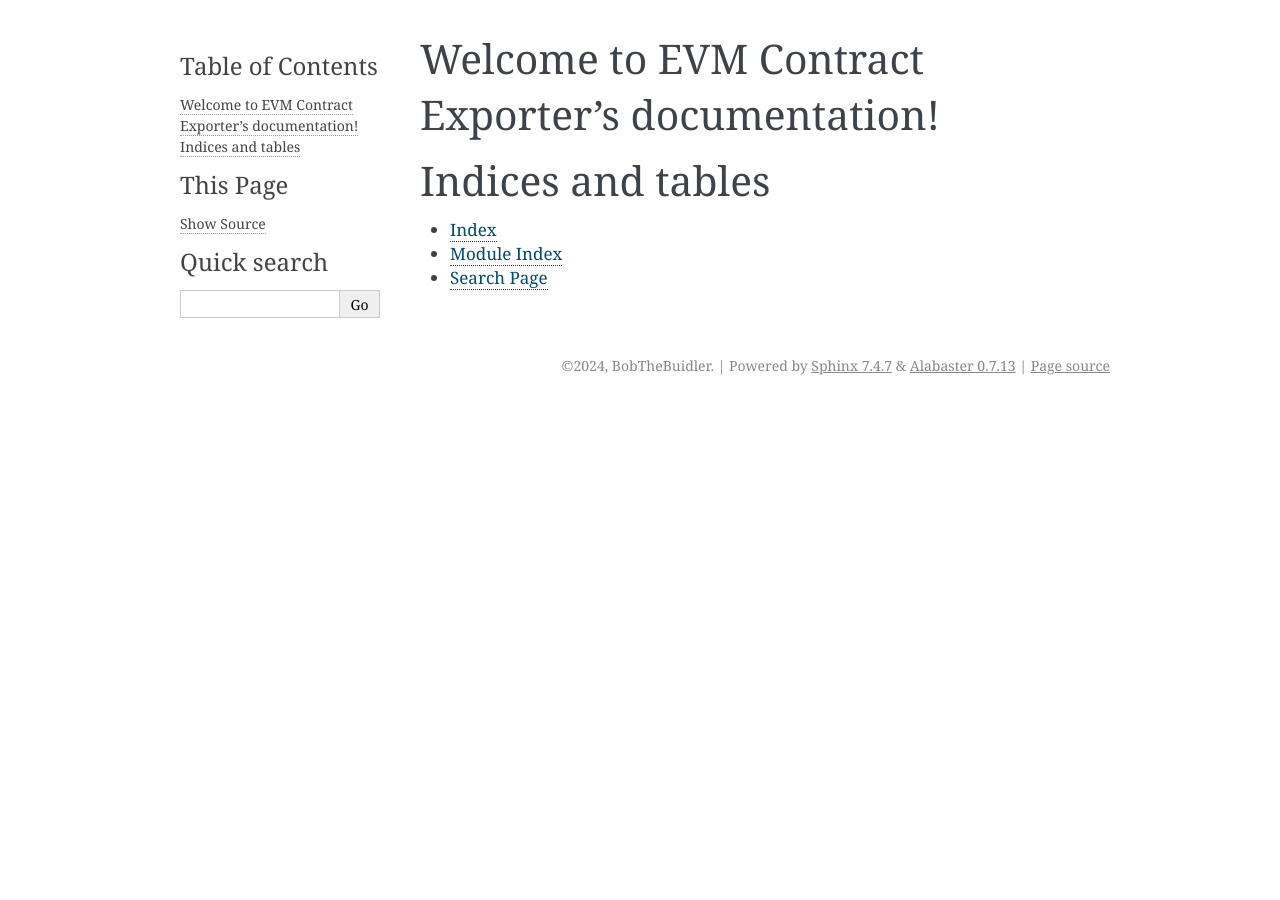
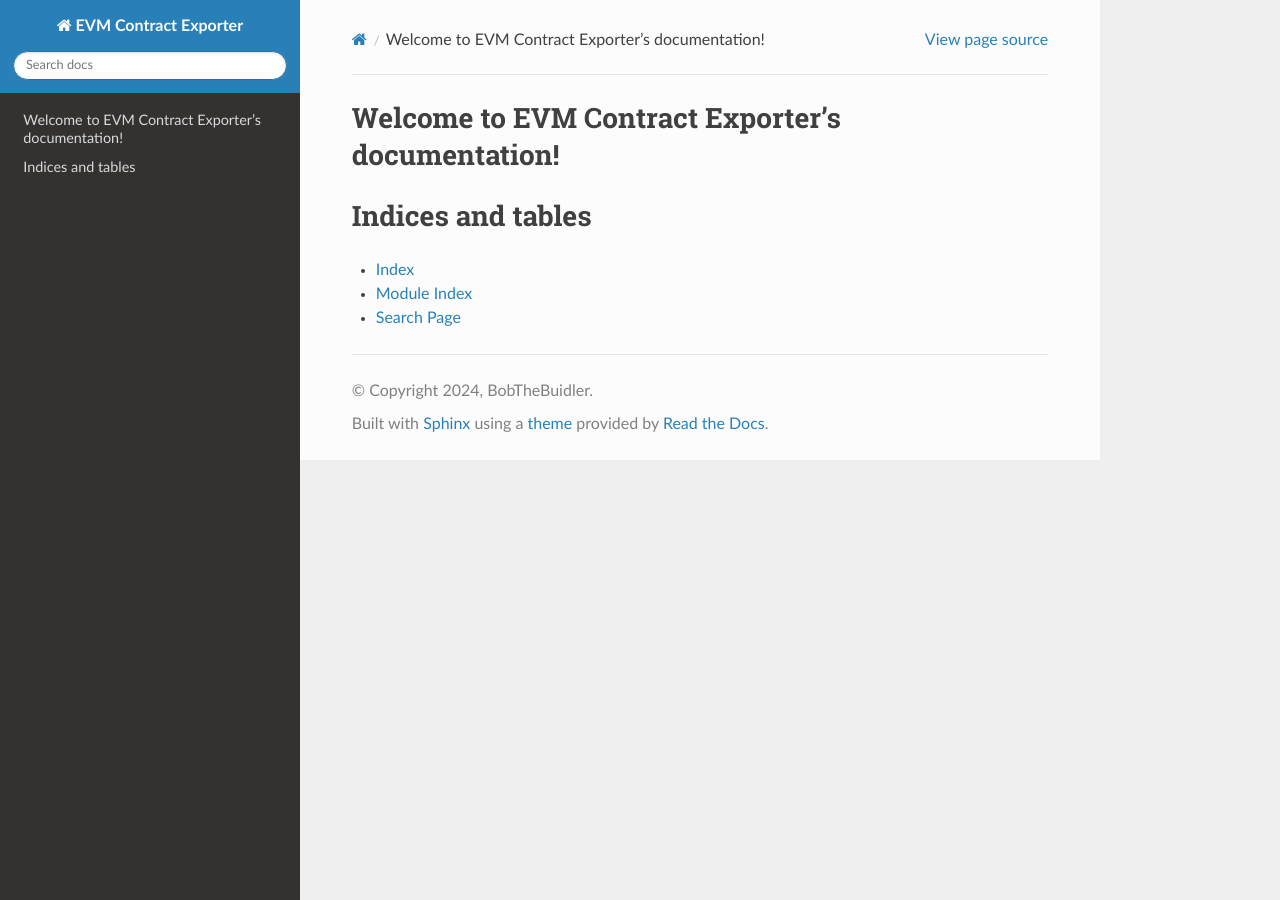
Before and after one commit to BobTheBuidler/evm_contract_exporter, a Sphinx documentation site: the page built from docs/index.rst, in a window 1280 px wide. Built offline with Sphinx 7.4.7 and the Read the Docs theme 2.0.0, drawn with Linux system fonts in a browser that asks for light colours; part of the change alters nothing that is shown.

```diff
--- a/docs/conf.py
+++ b/docs/conf.py
@@ -35,7 +35,21 @@ intersphinx_mapping = {
 # -- Options for HTML output -------------------------------------------------
 # https://www.sphinx-doc.org/en/master/usage/configuration.html#options-for-html-output
 
-html_theme = 'alabaster'
+html_theme = 'sphinx_rtd_theme'
 html_static_path = ['_static']
 
+autodoc_default_options = {
+    'private-members': True,
+    'special-members': '__init__,__call__,__getitem__,__iter__,__aiter__,__next__,__anext__',
+    'inherited-members': True,
+    'member-order': 'groupwise',
+    # hide private methods that aren't relevant to us here
+    #'exclude-members': '_abc_impl,_fget,_fset,_fdel,_ASyncSingletonMeta__instances,_ASyncSingletonMeta__lock'
+}
+autodoc_typehints = "description"
+# Don't show class signature with the class' name.
+autodoc_class_signature = "separated"
+
+automodule_generate_module_stub = True
+
 sys.path.insert(0, os.path.abspath('./evm_contract_exporter'))
```
